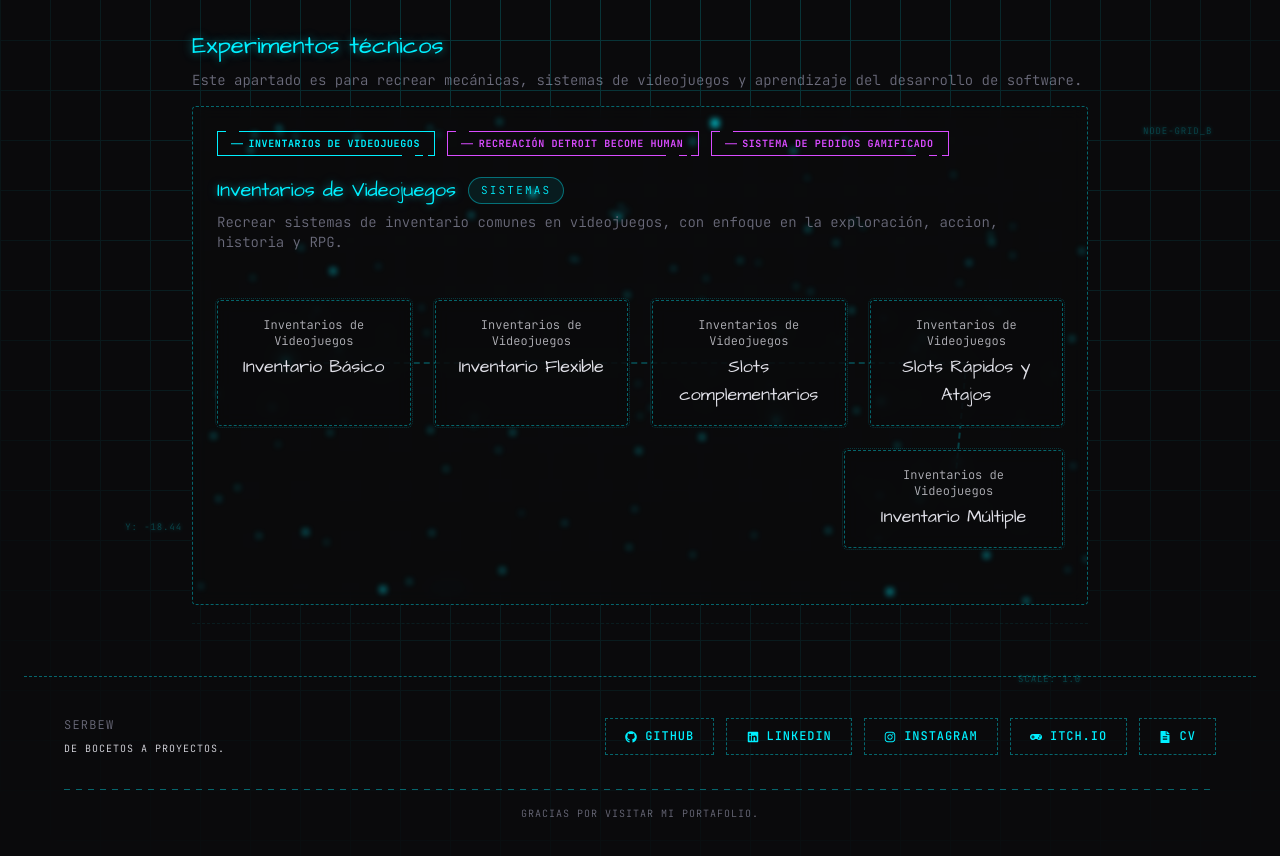
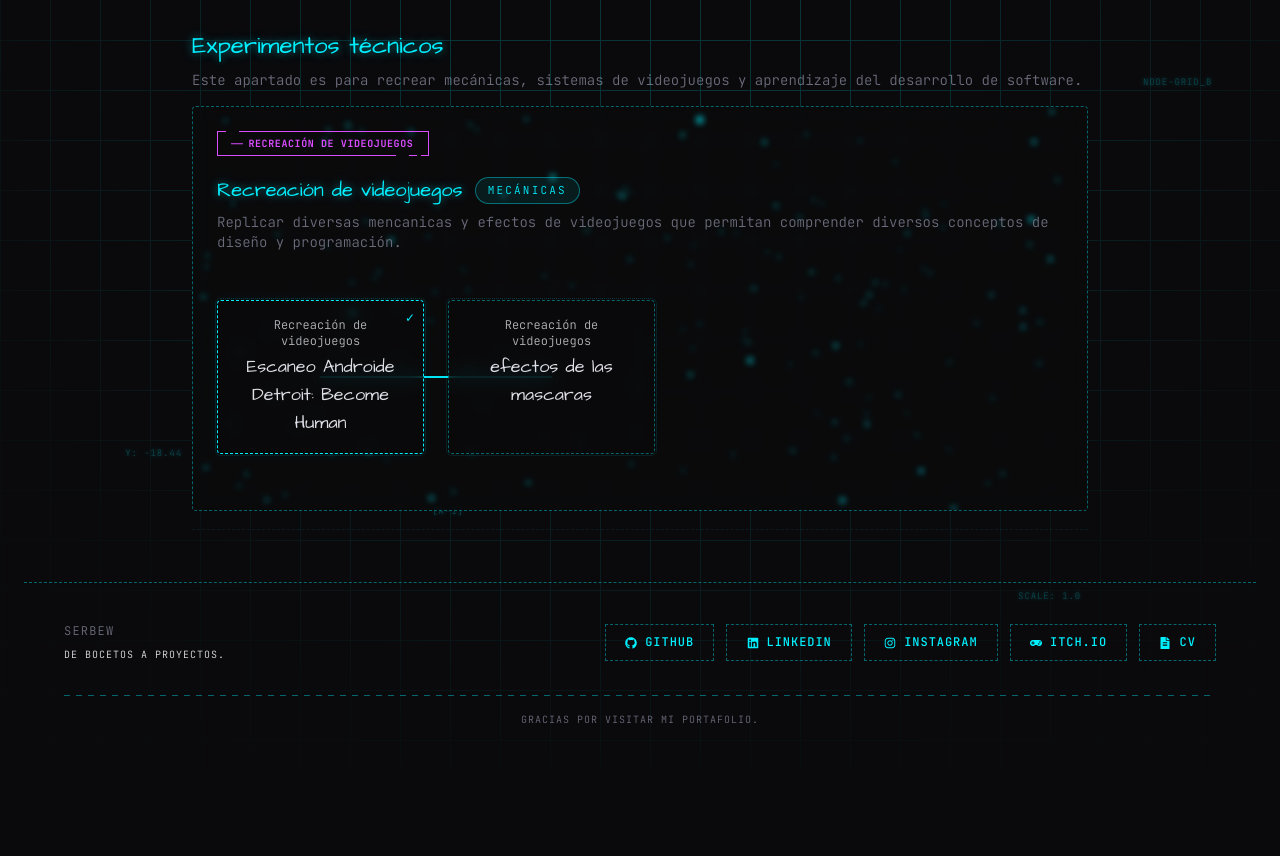
Before and after one commit to sebas64mil/my-portfolio-Serbew, a React (Vite) app: page /projects in a window 1280 px wide. Shown: the part 660-1516 px from the top of the page. After the commit the page ends 1428 px from the top, so only its background shows below. Built offline with nearby package versions, Linux system fonts and the light colour scheme.

Commit message:
add effect detorit scan

```diff
--- a/src/Components/ui/Roadmap.jsx
+++ b/src/Components/ui/Roadmap.jsx
@@ -1,6 +1,15 @@
 import React, { useState, useRef, useEffect, useCallback, useMemo } from 'react';
 import { roadmaps } from '../../data/roadmapData';
 import Button from './Button';
+
+const getYouTubeEmbedUrl = (url) => {
+  if (!url) return null;
+  const regExp = /^.*(youtu.be\/|v\/|u\/\w\/|embed\/|watch\?v=|\&v=)([^#\&\?]*).*/;
+  const match = url.match(regExp);
+  return (match && match[2].length === 11)
+    ? `https://www.youtube.com/embed/${match[2]}`
+    : null;
+};
 
 // Roadmap with animated connecting lines and completion state per node
 export default function Roadmap({ initial = 'Inventory' }) {
@@ -280,22 +289,42 @@ export default function Roadmap({ initial = 'Inventory' }) {
                 <p className="font-mono text-sm mt-2 text-(--sketch-text-dim)">{n.desc}</p>
 
                 <div className="mt-4">
-                  {n.media?.url ? (
+                  {n.completed && (n.videoUrl || n.media?.url) ? (
                     <div className="rounded-lg overflow-hidden border border-(--sketch-border-solid) bg-black/20">
-                      {n.media.type === 'video' ? (
+                      {(() => {
+                        const url = n.videoUrl || n.media?.url;
+                        const ytEmbed = getYouTubeEmbedUrl(url);
+                        if (ytEmbed) {
+                          return (
+                            <iframe
+                              className="w-full aspect-video block"
+                              src={ytEmbed}
+                              title={n.label}
+                              frameBorder="0"
+                              allow="accelerometer; autoplay; clipboard-write; encrypted-media; gyroscope; picture-in-picture; web-share"
+                              allowFullScreen
+                            ></iframe>
+                          );
+                        }
+                        const isVideo = n.media?.type === 'video' || url.endsWith('.mp4') || url.endsWith('.webm');
+                        if (isVideo) {
+                          return (
                             <video
                               className="w-full max-w-full block"
                               controls
-                          src={n.media.url}
-                          poster={n.media.poster}
+                              src={url}
+                              poster={n.media?.poster}
                             />
-                      ) : (
+                          );
+                        }
+                        return (
                           <img
                             className="w-full max-w-full block object-cover"
-                          src={n.media.url}
-                          alt={n.media.alt || n.label}
+                            src={url}
+                            alt={n.media?.alt || n.label}
                           />
-                      )}
+                        );
+                      })()}
                     </div>
                   ) : (
                     <div className="rounded-lg border border-dashed border-(--sketch-border-solid) min-h-[180px] flex items-center justify-center text-center px-4 bg-black/10">
--- a/src/data/roadmapData.js
+++ b/src/data/roadmapData.js
@@ -1,40 +1,12 @@
 export const roadmaps = [
-  {
-    id: 'Inventory',
-    title: 'Inventarios de Videojuegos',
-    tag: 'Sistemas',
-    description: 'Recrear sistemas de inventario comunes en videojuegos, con enfoque en la exploración, accion, historia y RPG.',
+ {
+    id: 'Detroit',
+    title: 'Recreación de videojuegos',
+    tag: 'Mecánicas',
+    description: 'Replicar diversas mencanicas y efectos de videojuegos que permitan comprender diversos conceptos de diseño y programación.',
     nodes: [
-      { id: 'Basic', label: 'Inventario Básico', desc: 'Menu donde se gestionan los objetos tanto en la recolección como en el uso.', completed: false },
-      { id: 'flex_Inventory', label: 'Inventario Flexible', desc: 'segun el elemento recolectado abarca mayor o menos espacio en el inventario.', completed: false },
-      { id: 'slot_inventory', label: 'Slots complementarios', desc: 'puedes mover objetos a los slots de uso y de atajos los cuales al oprimir un input específico se activan.', completed: false },
-      { id: 'quick_slots', label: 'Slots Rápidos y Atajos', desc: 'Asignación de objetos, armas o habilidades a espacios rápidos (1, 2, 3...) para utilizarlos instantáneamente mediante entradas del jugador, similar a juegos como Valorant, Minecraft o Terraria.', completed: false },
-      { id: 'inventario_Multiple', label: 'Inventario Múltiple', desc: 'como en juegos tipo sandbox , hay diferentes tipos de almacenamientos como en cofres y demas asi junto a 9 slot de uso', completed: false }
-    ]
-  },
-  {
-    id: 'Detroit',
-    title: 'Recreación Detroit Become Human',
-    tag: 'Mecánicas',
-    description: 'Mecánicas y Vfx inspirados en Detroit Become Human, con enfoque en la exploración, acción y narrativa.',
-    nodes: [
-      { id: 'Espacio analisis', label: 'Analisis de androide', desc: 'espacio que recrea el entorno de análisis del androide.', completed: false },
-      { id: 'QTE Detroit', label: 'sistema de QTE', desc: 'Sistema de toques rápidos para interacciones específicas con y sin movimiento del personaje.', completed: false },
-      { id: 'simulacion_movimiento', label: 'Simulación de Movimiento', desc: 'tener varios movimientos disponibles para el personaje con diferentes rutas al mismo destino.', completed: false },
-      { id: 'cambio_camaras', label: 'Cambio de Cámara', desc: 'Segun el ángulo de visión, cambia la cámara para mejorar la experiencia del jugador.', completed: false }
-    ]
-  },
-
-    {
-    id: 'RestaurantSystem',
-    title: 'Sistema de Pedidos Gamificado',
-    tag: 'Web Dev',
-    description: 'Sistema inspirado en procesos reales de restaurantes para optimizar la comunicación entre meseros y cocina mediante elementos de gamificación.',
-    nodes: [
-      { id: 'orders', label: 'Gestión de Pedidos', desc: 'Creación, edición y seguimiento de órdenes.', completed: false },
-      { id: 'status', label: 'Estados de Preparación', desc: 'Sistema de toques rápidos para interacciones específicas con y sin movimiento del personaje.', completed: false },
-      { id: 'rewards', label: 'Sistema de Recompensas', desc: 'Registro de desempeño para meseros y cocineros mediante puntos, métricas y objetivos basados en pedidos completados.', completed: false },
-      { id: 'stock', label: 'Control de Disponibilidad', desc: 'Los productos agotados se marcan automáticamente para evitar que sean solicitados o registrados por error.', completed: false }
+      { id: 'Escaneo Androide', label: 'Escaneo Androide Detroit: Become Human', desc: 'Efecto de shader full screen que permite visualizar el escaneo del androide.', completed: true, videoUrl: 'https://youtu.be/pP-fqXm-vUc' },
+      { id: 'Crash bandicoot 4', label: 'efectos de las mascaras', desc: 'Replicar las habilidades y efectos de las 4 mascaras especiales de Crash Bandicoot 4.', completed: false },
     ]
   },
 
```
Lines whose indentation alone changed are shown as unchanged.
